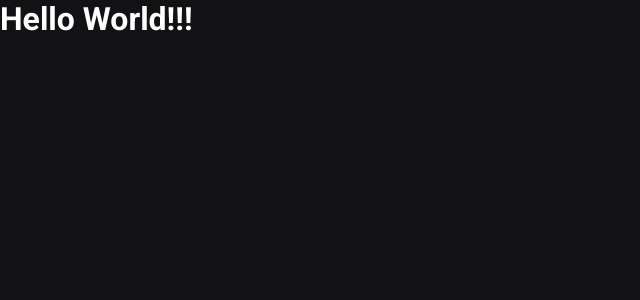
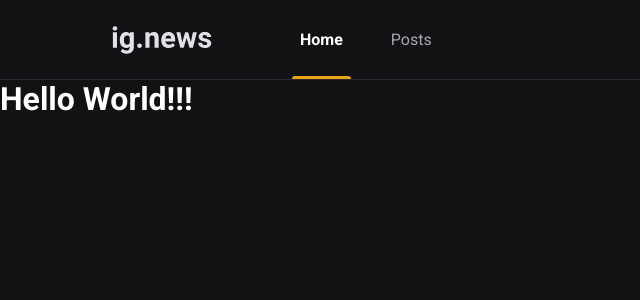
Before and after one commit to LaercioSR/ig-new, a Next.js app: page / in a window 1280 px wide. Shown: the top 300 px of the page, without its empty margins (0-640 px from the left). Built offline with nearby package versions, Linux system fonts and the light colour scheme; a web font is replaced by a local one.

Commit message:
:sparkles: Creayed Header

```diff
--- /dev/null
+++ b/src/Components/Header/index.tsx
@@ -0,0 +1,18 @@
+import Image from "next/image";
+import styles from "./styles.module.scss";
+
+export function Header() {
+  return (
+    <header className={styles.headerContainer}>
+      <div className={styles.headerContent}>
+        <Image src="/images/logo.svg" alt="ig.news" width={100} height={100} />
+        <nav>
+          <a href="" className={styles.active}>
+            Home
+          </a>
+          <a href="">Posts</a>
+        </nav>
+      </div>
+    </header>
+  );
+}
--- /dev/null
+++ b/src/Components/Header/styles.module.scss
@@ -0,0 +1,54 @@
+.headerContainer {
+  height: 5rem;
+  border-bottom: 1px solid var(--gray-800);
+}
+
+.headerContent {
+  max-width: 1120px;
+  height: 5rem;
+  margin: 0 auto;
+  padding: 0 2rem;
+
+  display: flex;
+  align-items: center;
+
+  nav {
+    margin-left: 5rem;
+    height: 5rem;
+
+    a {
+      display: inline-block;
+      position: relative;
+      padding: 0 0.5rem;
+      height: 5rem;
+      line-height: 5rem;
+      color: var(--gray-300);
+
+      transition: color 0.2s;
+
+      & + a {
+        margin-left: 2rem;
+      }
+
+      &:hover {
+        color: var(--white);
+      }
+
+      &.active {
+        color: var(--white);
+        font-weight: bold;
+      }
+
+      &.active::after {
+        content: "";
+        height: 3px;
+        border-radius: 3px 3px 0 0;
+        width: 100%;
+        position: absolute;
+        bottom: 1px;
+        left: 0;
+        background: var(--yellow-500);
+      }
+    }
+  }
+}
--- a/src/pages/_app.tsx
+++ b/src/pages/_app.tsx
@@ -1,9 +1,15 @@
 import { AppProps } from "next/app";
+import { Header } from "../Components/Header";
 
 import "../styles/global.scss";
 
 function MyApp({ Component, pageProps }: AppProps) {
-  return <Component {...pageProps} />;
+  return (
+    <>
+      <Header />
+      <Component {...pageProps} />
+    </>
+  );
 }
 
 export default MyApp;
--- a/src/pages/_document.tsx
+++ b/src/pages/_document.tsx
@@ -11,6 +11,8 @@
             href="https://fonts.googleapis.com/css2?family=Ranchers&family=Roboto:wght@400;700;900&display=swap"
             rel="stylesheet"
           />
+
+          <link rel="shortcut icon" href="favicon.png" type="image/png" />
         </Head>
         <body>
           <Main />
--- a/src/styles/global.scss
+++ b/src/styles/global.scss
@@ -9,6 +9,7 @@
 
   --gray-100: #e1e1e6;
   --gray-300: #a8a8b3;
+  --gray-800: #29292e;
   --gray-900: #121214;
 
   --cyan-500: #61dafb;
```
Also changed, not shown: public/images/avatar.svg (renamed from src/assets/images/avatar.svg), public/images/logo.svg (renamed from src/assets/images/logo.svg).
